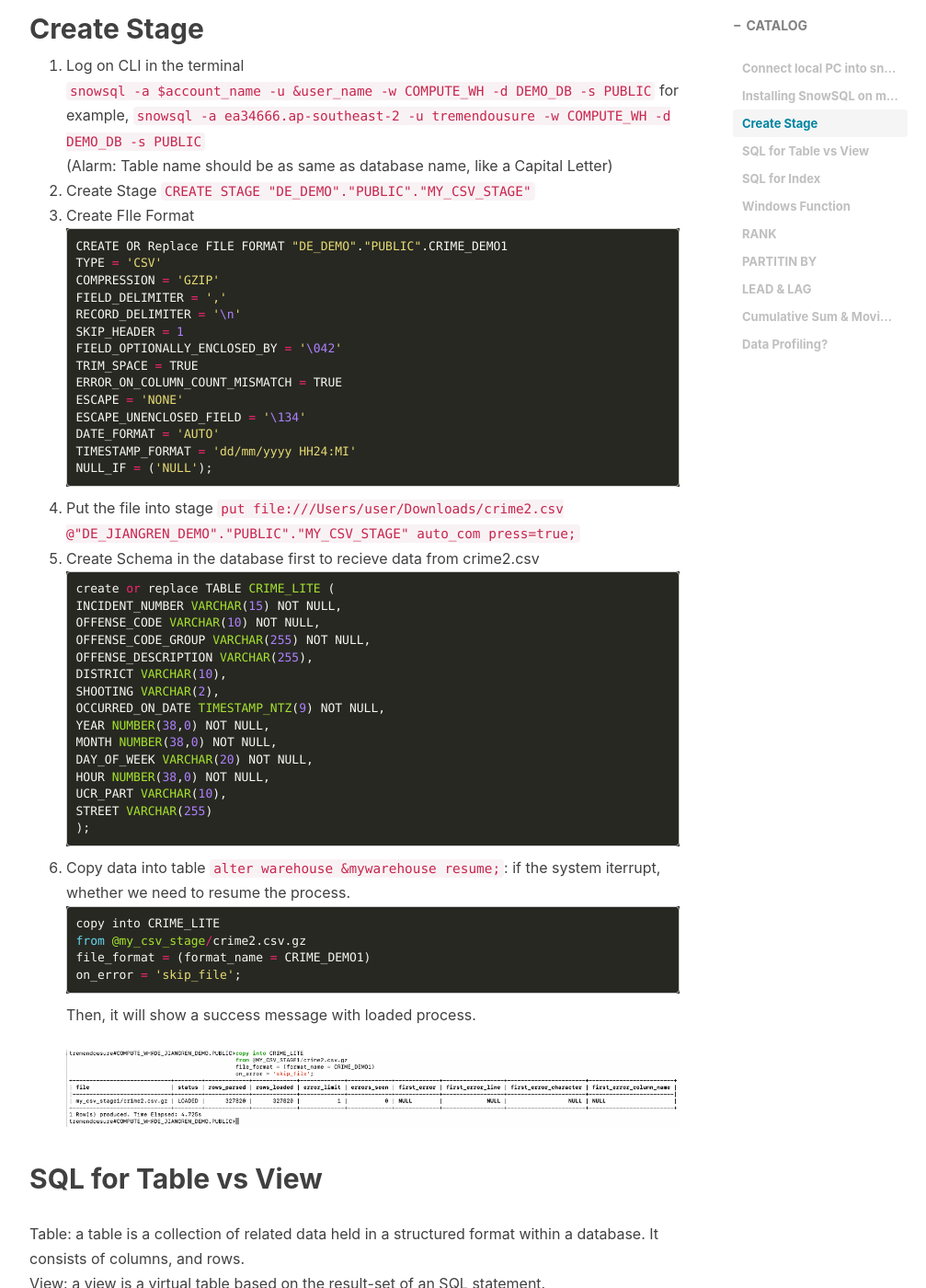
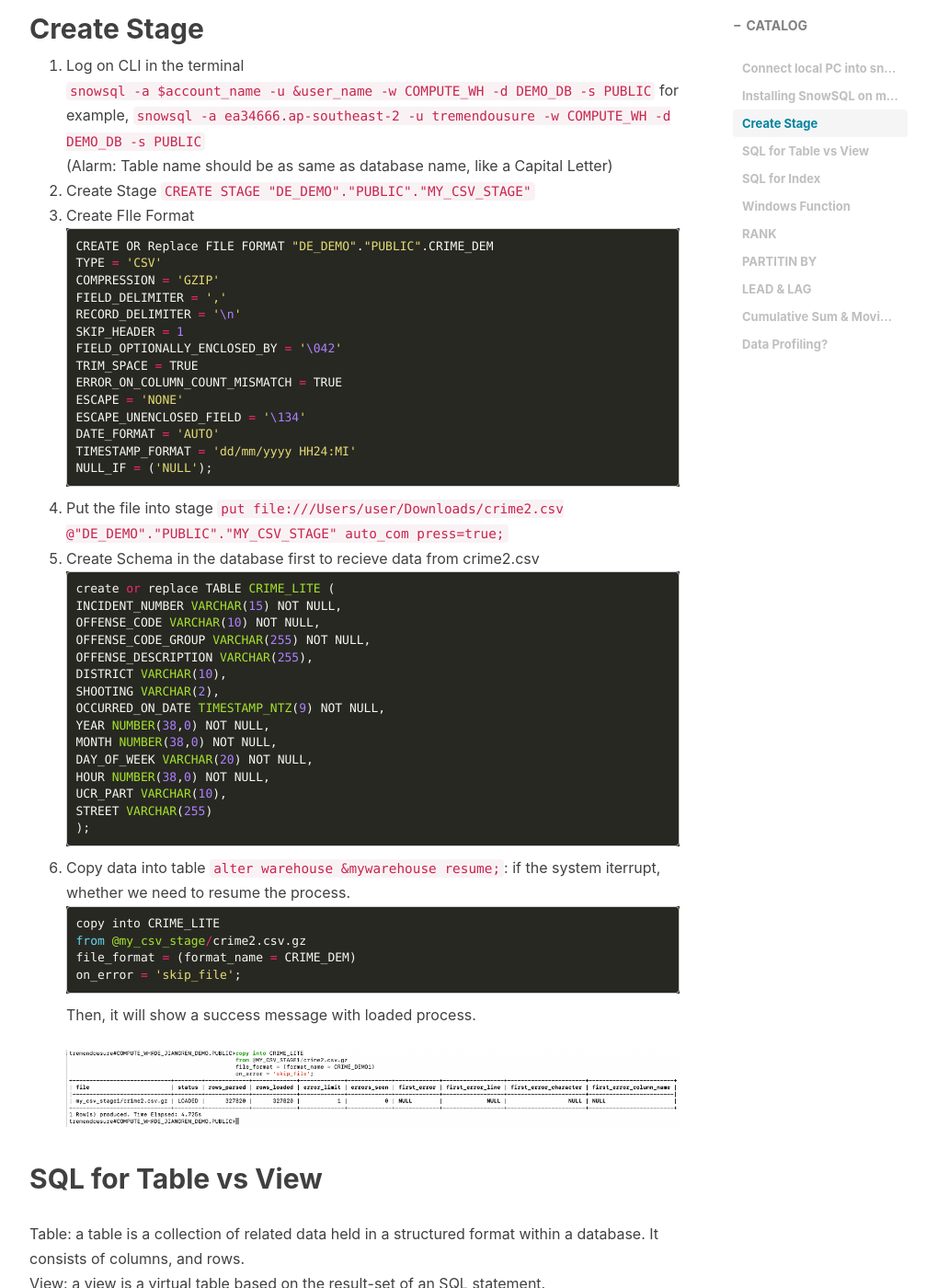
Before and after one commit to JadeSure/my_old_blog, a Jekyll site: the page built from _posts/2021-02-20-Snowflake-and-Database(RDBMS).md, in a window 1280 px wide and 1400 px high, scrolled down 1147 px. Shown: the whole window at 92% size, without its empty margins (233-1240 px from the left). Built offline with Jekyll 4.4.1, drawn with Linux system fonts in a browser that asks for light colours; nearby versions of some CDN libraries; comment, search, counter and statistics services are not loaded.

Commit message:
Update 2021-02-20-Snowflake-and-Database(RDBMS).md

````diff
--- a/_posts/2021-02-20-Snowflake-and-Database(RDBMS).md
+++ b/_posts/2021-02-20-Snowflake-and-Database(RDBMS).md
@@ -31,7 +31,7 @@
 `CREATE STAGE "DE_DEMO"."PUBLIC"."MY_CSV_STAGE"`
 3. Create FIle Format
 ```python
-CREATE OR Replace FILE FORMAT "DE_DEMO"."PUBLIC".CRIME_DEMO1
+CREATE OR Replace FILE FORMAT "DE_DEMO"."PUBLIC".CRIME_DEM
 TYPE = 'CSV'
 COMPRESSION = 'GZIP'
 FIELD_DELIMITER = ','
@@ -47,7 +47,7 @@
 NULL_IF = ('NULL');
 ```
 4. Put the file into stage
-`put file:///Users/user/Downloads/crime2.csv @"DE_JIANGREN_DEMO"."PUBLIC"."MY_CSV_STAGE" auto_com
+`put file:///Users/user/Downloads/crime2.csv @"DE_DEMO"."PUBLIC"."MY_CSV_STAGE" auto_com
                                                  press=true;`
 5. Create Schema in the database first to recieve data from crime2.csv
 ```python
@@ -73,7 +73,7 @@
 ```python
 copy into CRIME_LITE
 from @my_csv_stage/crime2.csv.gz
-file_format = (format_name = CRIME_DEMO1)
+file_format = (format_name = CRIME_DEM)
 on_error = 'skip_file';
 ```
 Then, it will show a success message with loaded process.
````
